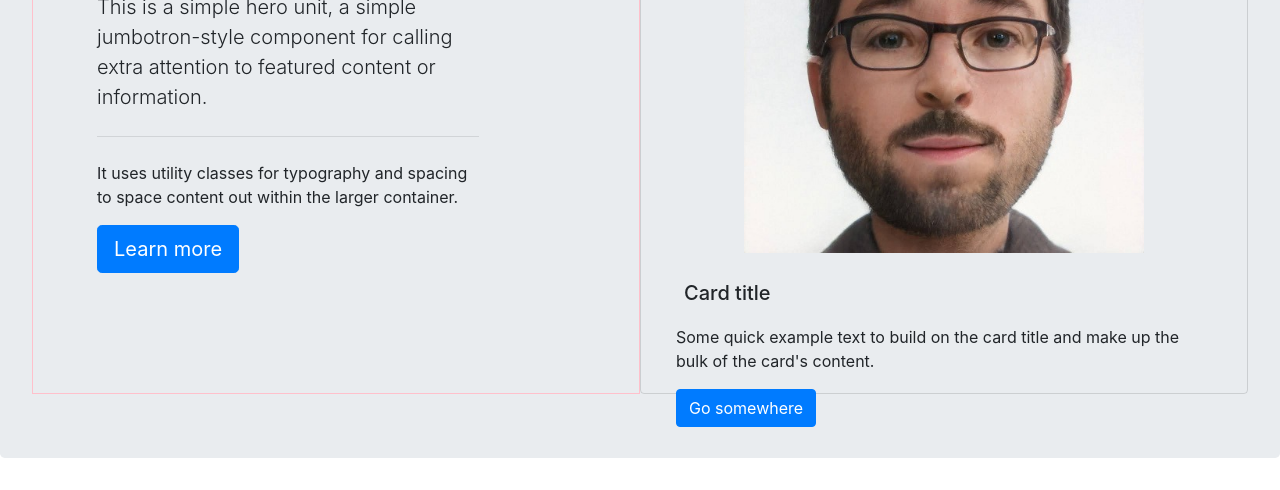
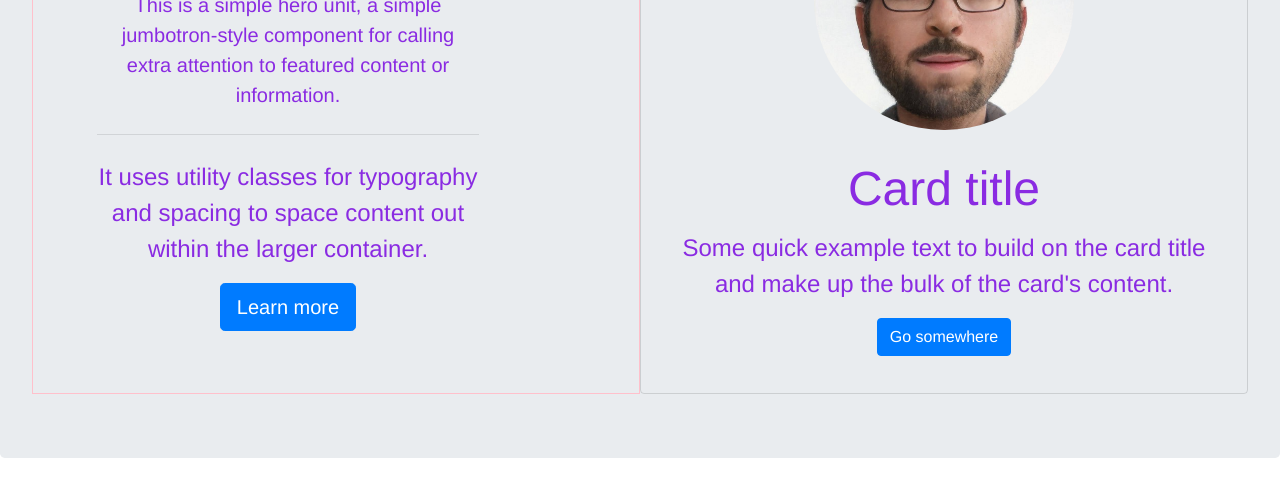
Before and after one commit to TechKuro/Bootstrap-Portfolio, a plain HTML site: page index.html in a window 1280 px wide. Shown: the part 342-832 px from the top of the page. Drawn offline with nearby package versions, Linux system fonts and the light colour scheme.

Commit message:
added styling to jumbotron to assist in design

```diff
--- a/CSS/style.css
+++ b/CSS/style.css
@@ -1,3 +1,12 @@
+h5 {
+    font-size: 3em;
+    margin-top: 10px;
+    margin-bottom: 10px;
+}
+
+p {
+    font-size: 1.5em;
+}
 #main-nav {
 
     background-color:#1B4571;
@@ -29,12 +38,18 @@
 .jumbotron {
     display:flex;
     height: calc(100vh - 130px);
+    color: blueviolet;
+    font-family: 'Charmonman', 'Helvetica', 'Arial', 'sans-serif';
 
 }
 
 .info-card {
+    display: flex;
     border: 1px solid pink;
     padding: 4rem 10rem 4rem 4rem;
+    align-items: center;
+    justify-content: center;
+    text-align: center;
 
 }
 
@@ -43,10 +58,13 @@
     display: flex;
     align-items: center;
     justify-content: center;
+    text-align: center;
+    padding-top: 1.5%;
 }
 
 #jumbo-card img {
-    max-width: 100vw;
+    max-width: 45%;
     max-height: 50vh;
     object-fit: contain;
+    border-radius: 60%;
 }
--- a/index.html
+++ b/index.html
@@ -36,16 +36,18 @@
       <div class="jumbotron">
 
         <div class="info-card col-lg-6"> <!--text box to the left-->
+          <div>
             <h1 class="display-4">Hello, world!</h1>
             <p class="lead">This is a simple hero unit, a simple jumbotron-style component for calling extra attention to featured content or information.</p>
             <hr class="my-4">
             <p>It uses utility classes for typography and spacing to space content out within the larger container.</p>
             <a class="btn btn-primary btn-lg" href="#" role="button">Learn more</a>
+          </div>
         </div>
         <div class="card col-lg-6" id="jumbo-card" >
   <img class="card-img-top" src="/images/mgport.JPG" alt="Card image cap">
   <div class="card-body">
-    <h5 class="card-title p-2">Card title</h5>
+    <h5 class="card-title">Card title</h5>
     <p class="card-text">Some quick example text to build on the card title and make up the bulk of the card's content.</p>
     <a href="#" class="btn btn-primary">Go somewhere</a>
   </div>
```
